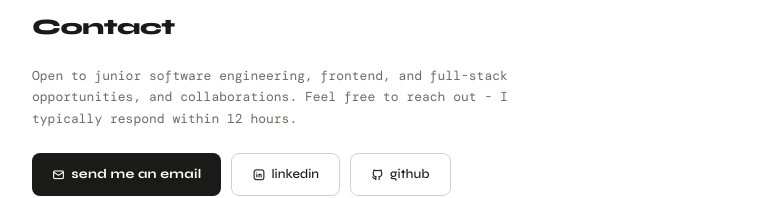
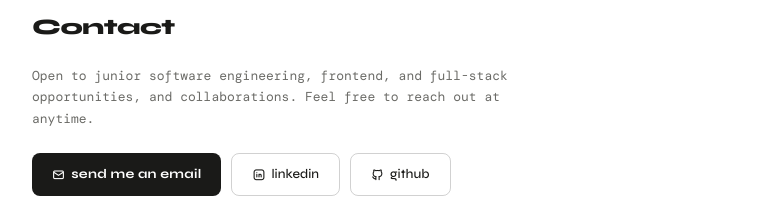
Before and after one commit to EricMerida/Portfolio, a React (Vite) app: page / in a window 1280 px wide. Shown: the part 1636-1834 px from the top of the page, without its empty margins (252-1027 px from the left). Built offline with nearby package versions, Linux system fonts and the light colour scheme; the HTML template or start-up script is replaced by a standard one; a web font is replaced by a local one.

Commit message:
Update Contact.jsx

```diff
--- a/src/components/Contact.jsx
+++ b/src/components/Contact.jsx
@@ -8,7 +8,7 @@ export default function Contact() {
 
       <p className={styles.sub}>
         Open to junior software engineering, frontend, and full-stack opportunities, and collaborations.
-        Feel free to reach out - I typically respond within 12 hours.
+        Feel free to reach out at anytime.
       </p>
 
       <div className={styles.actions}>
```
